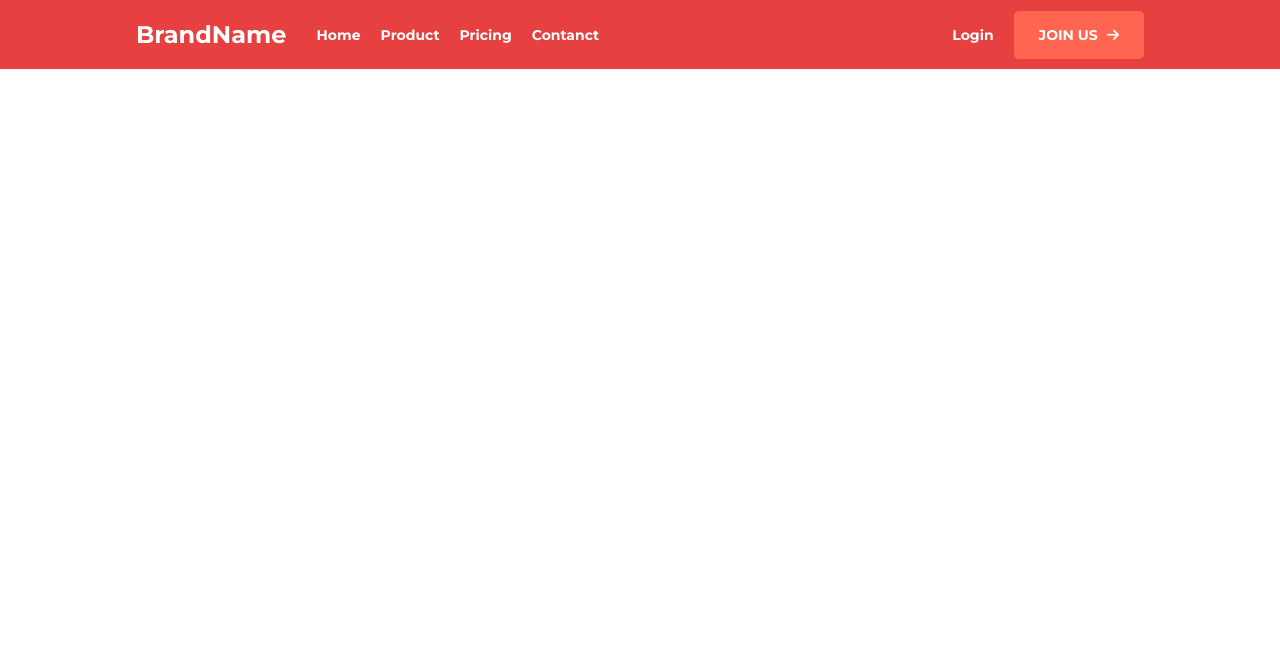
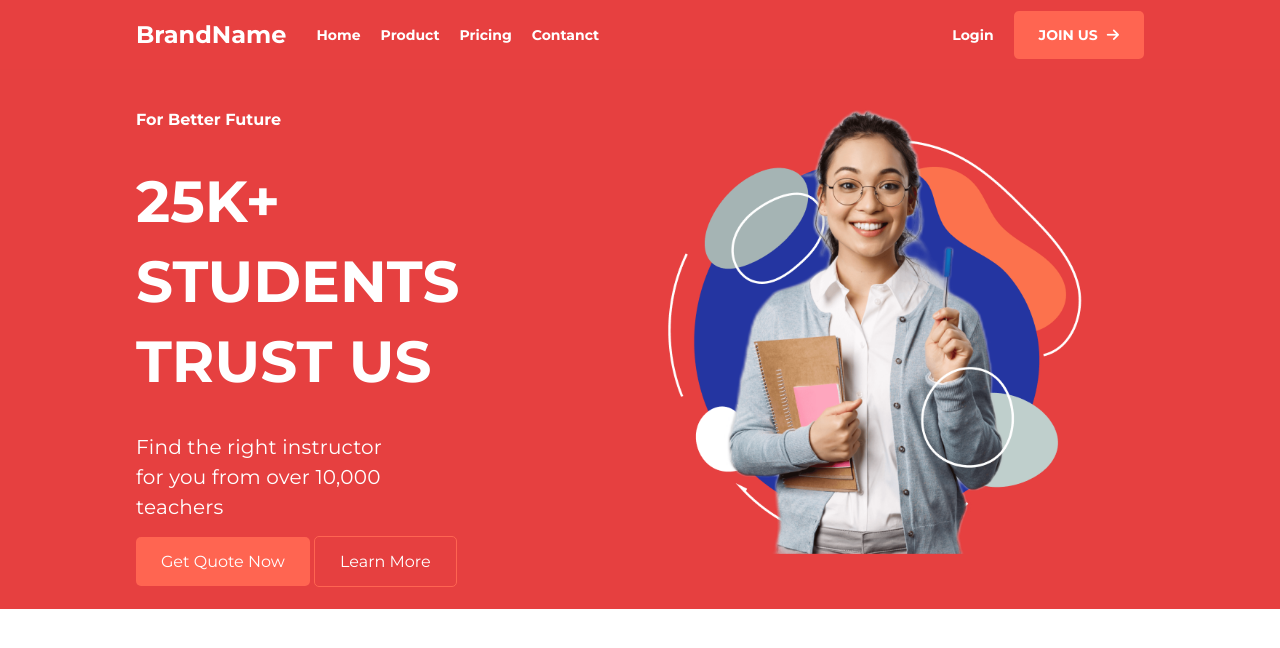
Before and after one commit to Arafat01007/school-website, a plain HTML site: page index.html in a window 1280 px wide. Drawn offline with Linux system fonts and the light colour scheme.

Commit message:
finished hero section

```diff
--- a/index.html
+++ b/index.html
@@ -29,13 +29,26 @@
             <div class="nav-right">
                 <ul class="flex n-links">
                     <li><a class="nav-link secondary-btn" href="#">Login</a></li>
-                    <li><a class="nav-link primary-btn" href="#">JOIN US <span style="margin-left: 5px;"><i class="fa-solid fa-arrow-right"></i></span></a></li>
+                    <li><a class="nav-link primary-btn" href="#">JOIN US <span style="margin-left: 5px;"><i
+                                    class="fa-solid fa-arrow-right"></i></span></a></li>
                 </ul>
-
             </div>
-
         </nav>
-
+        <!-- hero section -->
+        <section class="hero flex container">
+            <div class="hero-div flex h-left">
+                <h5>For Better Future</h5>
+                <h1 class="h-head-text">25K+ STUDENTS TRUST US</h1>
+                <h4 class="h-text">Find the right instructor for you from over 10,000 teachers</h4>
+                <div class="hero-buttons">
+                    <a class="primary-btn" href="#">Get Quote Now</a>
+                    <a class="second-btn" href="#">Learn More</a>
+                </div>
+            </div>
+            <div class="hero-div">
+                <img style="margin-left: auto;" src="images/image2.png" alt="heroperson">
+            </div>
+        </section>
     </header>
     <main>
 
--- a/style.css
+++ b/style.css
@@ -9,10 +9,41 @@ body {
 
 /* utility class */
 
+h1 {
+    font-size: 58px;
+    font-weight: 700;
+    line-height: 80px;
+}
+
+h2 {}
+
+h3 {}
+
+h4 {
+    font-family: Montserrat;
+    font-size: 20px;
+    font-weight: 400;
+    line-height: 30px;
+    letter-spacing: 0.2px;
+}
+
+h5 {
+    font-size: 16px;
+    font-weight: 700;
+    line-height: 24px;
+}
+
 .primary-btn {
     background-color: #FF6551;
     padding: 15px 25px;
     border-radius: 5px;
+    color: white;
+}
+.second-btn {
+    padding: 15px 25px;
+    border-radius: 5px;
+    color: white;
+    border: 1px solid #FF6551 ;
 }
 
 .container {
@@ -22,9 +53,11 @@ body {
 a {
     text-decoration: none;
 }
+
 li {
     list-style: none;
 }
+
 .flex {
     display: flex;
     align-items: center;
@@ -37,17 +70,43 @@ nav {
     background-color: #e74040;
     color: white;
 }
+
 .nav-left {
     gap: 30px;
 }
+
 .n-links {
     gap: 20px;
 }
+
 .nav-link {
     color: white;
     font-size: 14px;
     font-weight: 700;
 }
+
 nav h2 {
     font-size: 24px;
 }
+
+/* hero section */
+
+.hero {
+    background-image: url('./images/background\ sec-.png');
+    background-size: cover;
+    color: white;
+}
+.h-left{
+    flex-direction: column;
+    align-items: flex-start;
+gap: 30px;
+}
+.hero img {
+    width: 40vw;
+}
+.h-text {
+    padding-right: 50%;
+}
+.h-head-text {
+    padding-right: 30%;
+}
```
